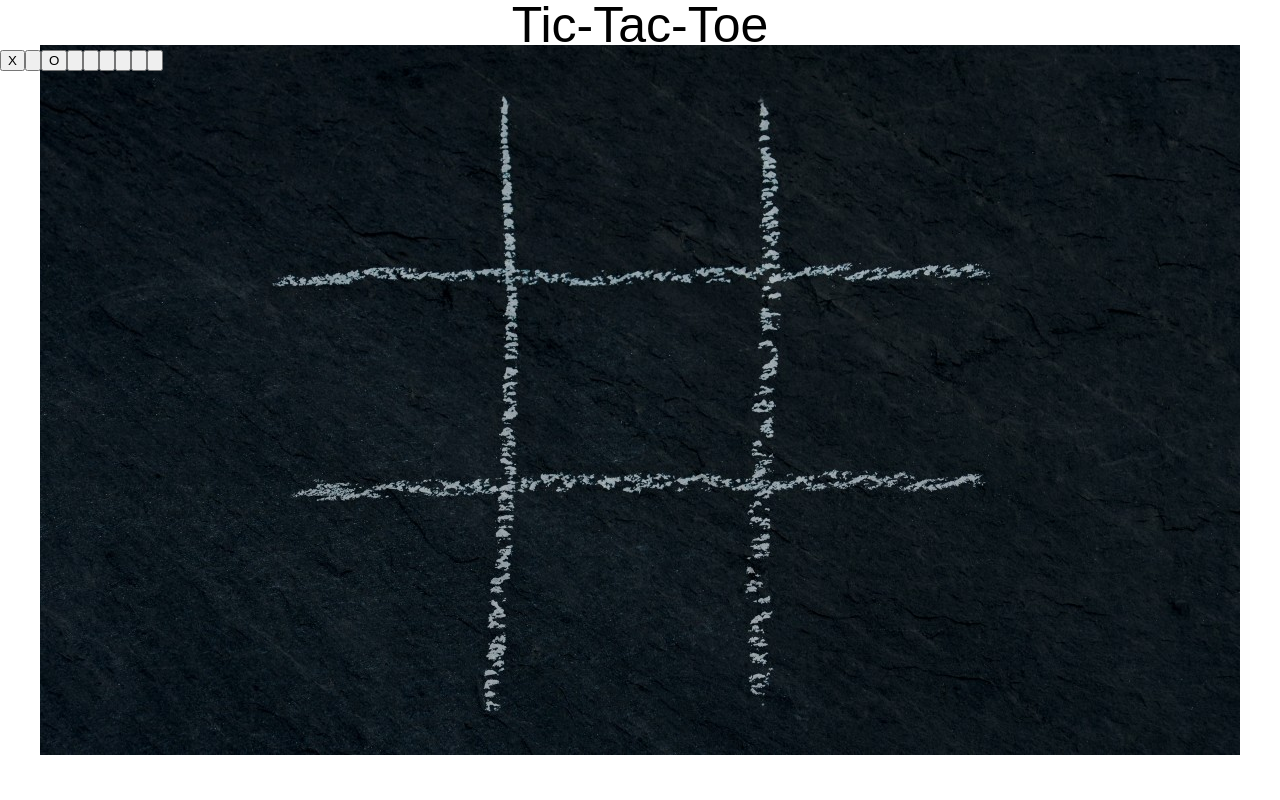
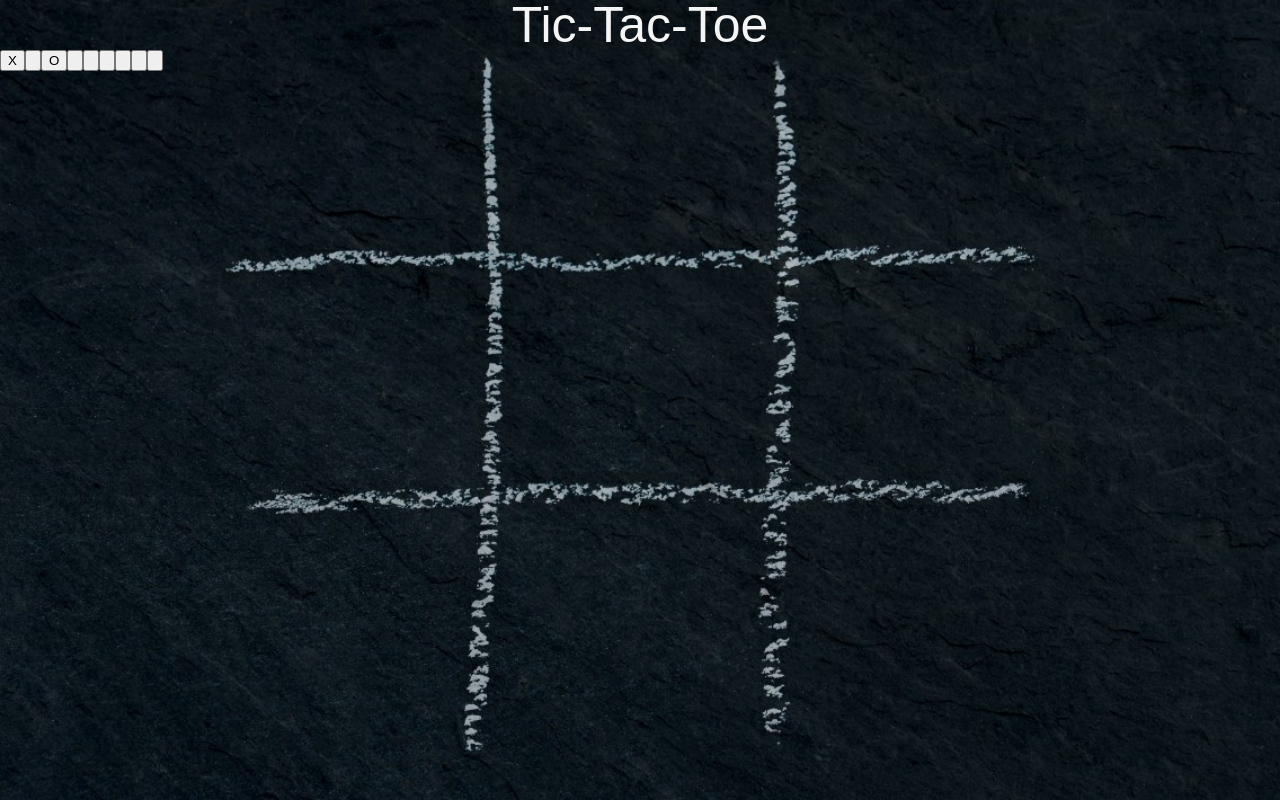
Before and after one commit to geekboyisonnow/tic-tac-toe, a website: page public/index.html in a window 1280 px wide. Drawn offline with Linux system fonts and the light colour scheme.

Commit message:
tic-tac-toe draft

```diff
--- a/public/screen.css
+++ b/public/screen.css
@@ -5,6 +5,7 @@ html {
 header {
   text-align: center;
   font-size: 50px;
+  color: whitesmoke;
 }
 
 body {
@@ -14,6 +15,7 @@ body {
   background-image: url(images/chalk.jpg);
   background-repeat: no-repeat;
   background-position: center;
+  background-size: cover;
 }
 
 .buttons {
```
